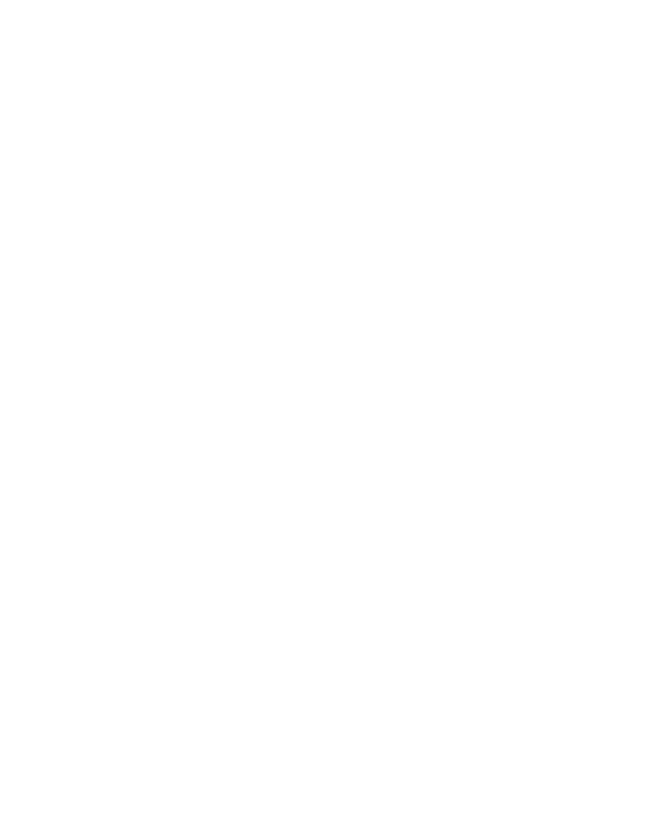
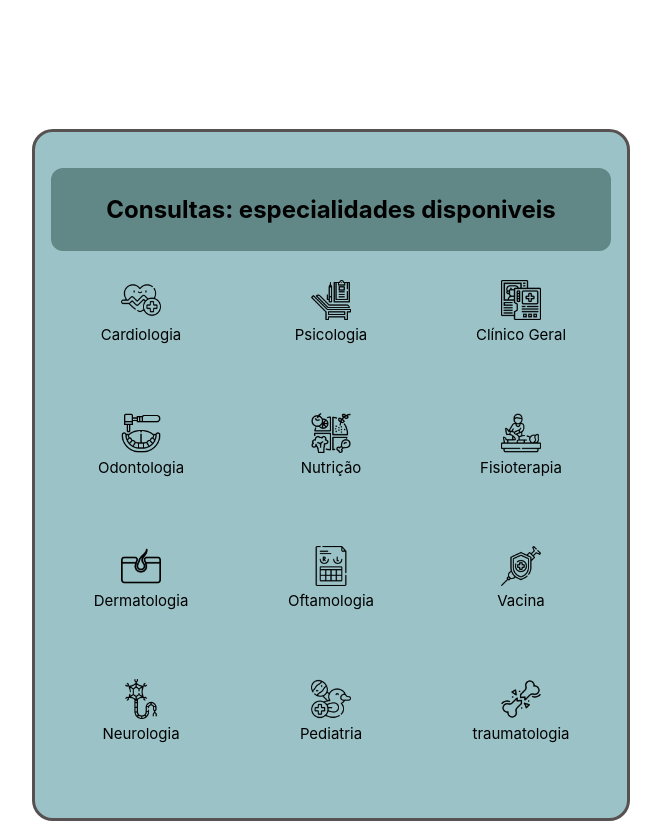
Before and after one commit to IgorCentofante/Final-Project-of-React, a React (Create React App) app: page / in a window 1280 px wide. Shown: the part 1460-2281 px from the top of the page, without its empty margins (618-1279 px from the left). Before the commit the page ends 1589 px from the top, so only its background shows below. Built offline with nearby package versions, Linux system fonts and the light colour scheme.

Commit message:
Reajustanci imports do CSS dentro dos seus respectivos componentes

```diff
--- a/src/App.js
+++ b/src/App.js
@@ -1,16 +1,15 @@
 //Importando Componentes
 import Carrosel from '../src/components/Carrosel';
 import SobreNos from './components/SobreNos';
+import ConsultasDisponiveis from './components/ConsultasDisponiveis';
 
-//Arquivos de CSS
-import './css/carrosel.css'
-import '../src/css/sobre-nos.css';
 
 function App() {
   return(
     <div className="container-inicial">
       <Carrosel/>
       <SobreNos/>
+      <ConsultasDisponiveis/>
 
     </div>
   )
--- /dev/null
+++ b/src/components/ConsultasDisponiveis.js
@@ -0,0 +1,79 @@
+import React from 'react';
+
+//import css
+import '../css/consultas.css'
+
+//imagens importadas
+import img1 from '../images/img/images/cardiologia_1.png'
+import img2 from '../images/img/images/psicologo_1.png'
+import img3 from '../images/img/images/historico_medico_1.png'
+import img4 from '../images/img/images/odontologia_1.png'
+import img5 from '../images/img/images/nutricao_1.png'
+import img6 from '../images/img/images/fisioterapia_1.png'
+import img7 from '../images/img/images/dermatologia_1.png'
+import img8 from '../images/img/images/prescricao_de_oculos_1.png'
+import img9 from '../images/img/images/protecao_1.png'
+import img10 from '../images/img/images/neuronio_1.png'
+import img11 from '../images/img/images/pediatria_1.png'
+import img12 from '../images/img/images/osso_1.png'
+
+export default function ConsultasDisponiveis(){
+
+    return(
+
+        <article className="consultas_disponiveis">
+        <h1 className="consultas_titulo" id="Consultas">Consultas: especialidades disponiveis</h1>
+
+            <div className="con_elemento">
+                <img className="img_icone" alt="Cardiologia icone" src={img1}/>
+                <li className="cardio">Cardiologia</li>
+            </div>
+            <div className="con_elemento">
+                <img className="img_icone" alt="Psicologo icone" src={img2}/>
+                <li className="psico">Psicologia</li>
+            </div>
+            <div className="con_elemento">
+                <img className="img_icone"  alt="Historico medico icone" src={img3}/>
+                <li className="clinico">Clínico Geral</li>
+            </div>
+            <div className="con_elemento">
+                <img className="img_icone" alt="Odontologia icone" src={img4}/>
+                <li className="odonto">Odontologia</li>
+            </div>
+            <div className="con_elemento">
+                <img className="img_icone" alt="nutrição icone" src={img5}/>
+                <li className="nutri">Nutrição</li>
+            </div>
+            <div className="con_elemento">
+                <img className="img_icone" alt="Fisioterapia icone" src={img6}/>
+                <li className="fisioterapia">Fisioterapia</li>
+            </div>
+            <div className="con_elemento">
+                <img className="img_icone" alt="Dermatologia icone" src={img7}/>
+                <li className="derma">Dermatologia</li>
+            </div>
+            <div className="con_elemento">
+                <img className="img_icone" alt="Prescrição de oculos icone" src={img8}/>
+                <li className="ofta">Oftamologia</li>
+            </div>
+            <div className="con_elemento">
+                <img className="img_icone" alt="Protecao icone" src={img9}/>
+                <li className="vacina">Vacina</li>
+            </div>
+            <div className="con_elemento">
+                <img className="img_icone" alt="Neuronio icone" src={img10}/>
+                <li className="neuro">Neurologia</li>
+            </div>
+            <div className="con_elemento">
+                <img className="img_icone" alt="Pediatria icone" src={img11}/>
+                <li className="pediatria">Pediatria</li>
+            </div>
+            <div className="con_elemento">
+                <img className="img_icone" alt="Osso icone" src={img12}/>
+                <li className="trauma">traumatologia</li>
+            </div>
+    </article>
+
+    );
+
+}
--- a/src/components/SobreNos.js
+++ b/src/components/SobreNos.js
@@ -1,5 +1,8 @@
 import React from 'react';
 import imgTeto from '../images/img/Teto-realiza-projeto-mobiliario-do-Hospital-Albert-Einstein-de-Goiania-em-apenas-cinco-meses.jpg';
+
+//css
+import '../css/sobre-nos.css';
 
 export default function SobreNos(){
 
--- a/src/css/consultas.css
+++ b/src/css/consultas.css
@@ -1,4 +1,4 @@
-.consultas-disponiveis {
+.consultas_disponiveis {
   display: grid;
   grid-template-columns: 1fr 1fr 1fr;
   grid-template-rows: 0.5fr 1fr 1fr 1fr 1fr;
@@ -12,7 +12,7 @@
   width: 35em;
 }
 
-.consultas-titulo {
+.consultas_titulo {
   grid-column: span 3;
   text-align: center;
   padding: 1em 1em 1em 1em;
@@ -21,32 +21,32 @@
   background-color: #618887;
 }
 
-.con-elemento {
+.con_elemento {
   display: flex;
   flex-direction: column;
   align-items: center;
   gap: 5px;
 }
 
-.con-elemento li {
+.con_elemento li {
   list-style-type: none;
   font-size: 15px;
 }
 
-.img-icone {
+.img_icone {
   width: 40px;
 }
 
-.bloco-consultas {
+.bloco_consultas {
   font-weight: bold;
 }
 
 @media screen and (max-width: 600px) {
-  .img-icone {
+  .img_icone {
     width: 25px;
   }
 
-  .consultas-disponiveis {
+  .consultas_disponiveis {
     width: 80%;
     float: none;
     margin-bottom: 20px;
```
Also changed, not shown: src/components/Carrosel.js (+7 -0 lines).
